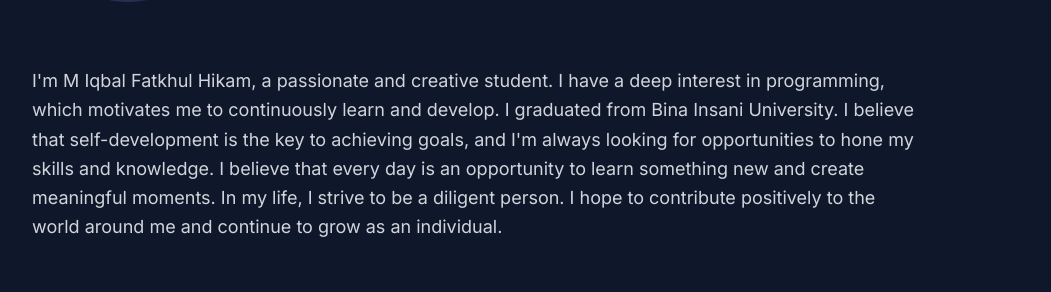
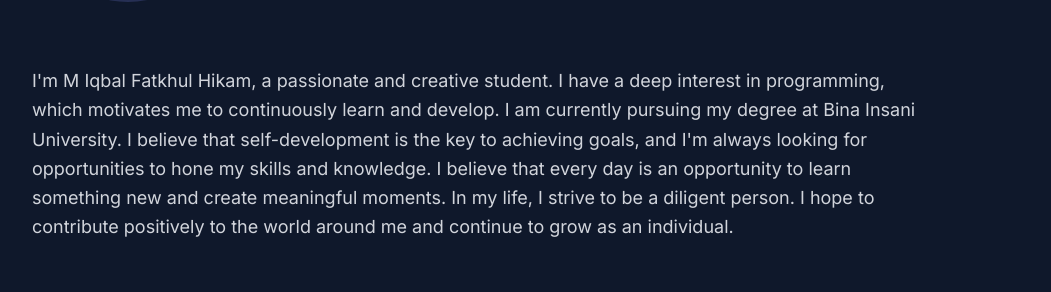
Before and after one commit to iqbalhikam/iqbalhikam-portofolio-v2.co.id, a Next.js app: page /aboutMe in a window 1280 px wide. Shown: the part 270-562 px from the top of the page, without its empty margins (160-1211 px from the left). Built offline with nearby package versions, Linux system fonts and the light colour scheme.

Commit message:
update about me

```diff
--- a/app/aboutMe/page.tsx
+++ b/app/aboutMe/page.tsx
@@ -53,9 +53,7 @@ const AboutMe = () => {
           </section>
           <section className="mb-16">
             <p className="text-base md:text-lg text-secondary-foreground  leading-relaxed text-center md:text-left">
-              I'm M Iqbal Fatkhul Hikam, a passionate and creative student. I have a deep interest in programming, which motivates me to continuously learn and develop. I graduated from Bina Insani University. I believe that
-              self-development is the key to achieving goals, and I'm always looking for opportunities to hone my skills and knowledge. I believe that every day is an opportunity to learn something new and create meaningful moments. In my
-              life, I strive to be a diligent person. I hope to contribute positively to the world around me and continue to grow as an individual.
+              I'm M Iqbal Fatkhul Hikam, a passionate and creative student. I have a deep interest in programming, which motivates me to continuously learn and develop. I am currently pursuing my degree at Bina Insani University. I believe that self-development is the key to achieving goals, and I'm always looking for opportunities to hone my skills and knowledge. I believe that every day is an opportunity to learn something new and create meaningful moments. In my life, I strive to be a diligent person. I hope to contribute positively to the world around me and continue to grow as an individual.
             </p>
           </section>
           <section className="mb-16">
--- a/app/contact/components/SendMessageFromInner.tsx
+++ b/app/contact/components/SendMessageFromInner.tsx
@@ -26,7 +26,7 @@ const SendMessageFromInner = ({ onSendMessageSubmit, isLoading, buttonText }: Se
                 <Input  type="text" {...field} />
               </FormControl>
               <FormDescription />
-              <FormMessage className='text-end transition-all ease-in-out border' />
+              <FormMessage className='text-end transition-all ease-in-out' />
             </FormItem>
           )}
         />
--- a/app/contact/page.tsx
+++ b/app/contact/page.tsx
@@ -8,6 +8,7 @@ import { sendMessageFormSchema, type SendMessageFormSchema } from './form/send-m
 import PageTransition from '@/components/animation/PageTransition';
 import { MdOutlineMail } from 'react-icons/md';
 import { FaGithub, FaInstagram, FaLinkedin, FaPhoneAlt } from 'react-icons/fa';
+import Link from 'next/link';
 
 const PageContact = () => {
   const form = useForm<SendMessageFormSchema>({
@@ -23,7 +24,7 @@ const PageContact = () => {
         <div className="flex flex-col lg:flex-row justify-center items-center  lg:items-start h-fit">
           <section className=" m-5 p-5 lg:p-10 w-full rounded-2xl  ">
             <h1 className="text-3xl font-bold mb-4">Contact Me</h1>
-            <p  className="text-sm lg:text-xl text-accent-foreground/50">I'm always open to discussing new projects, creative ideas, or opportunities. Feel free to reach out, and I'll get back to you as soon as possible.</p>
+            <p className="text-sm lg:text-xl text-accent-foreground/50">I'm always open to discussing new projects, creative ideas, or opportunities. Feel free to reach out, and I'll get back to you as soon as possible.</p>
             <div>
               <div className="flex items-center content-center gap-2 mt-4 ">
                 <div className="w-8 h-8 rounded-full border border-primary flex justify-center items-center ">
@@ -46,15 +47,15 @@ const PageContact = () => {
             </div>
             <h2 className="text-md font-bold mb-2 mt-5">Connect with Me</h2>
             <div className="flex gap-3">
-              <div className="w-8 h-8 rounded-full border border-primary bg-primary/10 flex justify-center items-center ">
+              <Link href="https://github.com/iqbalhikam" target="_blank" className="w-8 h-8 rounded-full border border-primary bg-primary/10 flex justify-center items-center ">
                 <FaGithub />
-              </div>
-              <div className="w-8 h-8 rounded-full border border-primary bg-primary/10 flex justify-center items-center ">
+              </Link>
+              <Link target="_blank" href="https://www.linkedin.com/in/iqbalhikam/" className="w-8 h-8 rounded-full border border-primary bg-primary/10 flex justify-center items-center ">
                 <FaLinkedin />
-              </div>
-              <div className="w-8 h-8 rounded-full border border-primary bg-primary/10 flex justify-center items-center ">
+              </Link>
+              <Link target="_blank" href="https://www.instagram.com/iqbal.hikm" className="w-8 h-8 rounded-full border border-primary bg-primary/10 flex justify-center items-center ">
                 <FaInstagram />
-              </div>
+              </Link>
             </div>
           </section>
           <section className=" m-5 p-5 lg:p-10 w-full h-full rounded-2xl   text-secondary-foreground">
```
